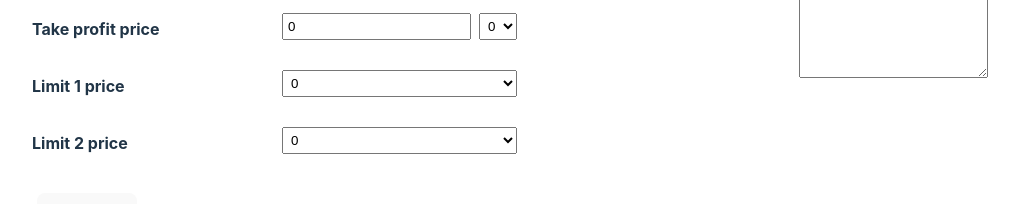
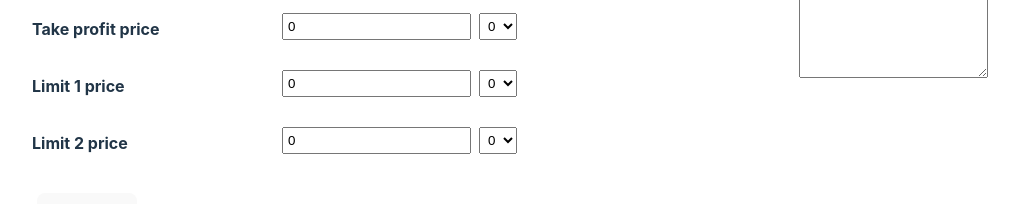
Before and after one commit to fivethreeo/calculate-compounding, a React (Vite) app: page / in a window 1280 px wide. Shown: the part 394-598 px from the top of the page, without its empty margins (126-1145 px from the left). Built offline with nearby package versions, Linux system fonts and the light colour scheme.

Commit message:
All inputs

```diff
--- a/src/App.tsx
+++ b/src/App.tsx
@@ -228,11 +228,20 @@ function App() {
                     </select>
                   </div>
                   <div className="form-group">
-                    <label htmlFor="{limit1SelectId}">Limit 1 price</label>
+                    <label htmlFor="{limit1SelectId}1">Limit 1 price</label>
 
+                    <input
+                      className="input-control"
+                      id="{limit1SelectId}1"
+                      name="l1"
+                      value={state.prices.order1.toString()}
+                      onChange={(e) =>
+                        dispatch({ type: "order1", payload: e.target.value })
+                      }
+                    />
                     <select
                       className="input-control"
-                      id="{limit1SelectId}"
+                      id="{limit1SelectId}2"
                       name="l1"
                       value={state.prices.order1.toString()}
                       onChange={(e) =>
@@ -243,11 +252,20 @@ function App() {
                     </select>
                   </div>
                   <div className="form-group">
-                    <label htmlFor="{limit2SelectId}">Limit 2 price</label>
+                    <label htmlFor="{limit2SelectId}1">Limit 2 price</label>
 
+                    <input
+                      className="input-control"
+                      id="{limit2SelectId}1"
+                      name="l2"
+                      value={state.prices.order2.toString()}
+                      onChange={(e) =>
+                        dispatch({ type: "order2", payload: e.target.value })
+                      }
+                    />
                     <select
                       className="input-control"
-                      id="{limit2SelectId}"
+                      id="{limit2SelectId}2"
                       name="l2"
                       value={state.prices.order2.toString()}
                       onChange={(e) =>
```
